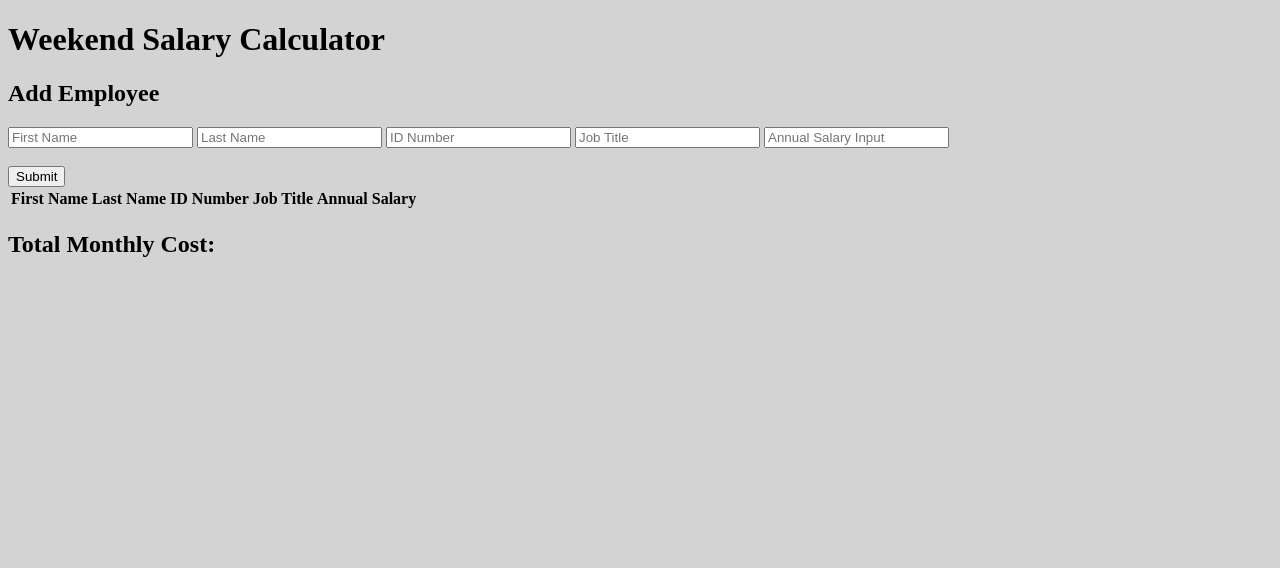
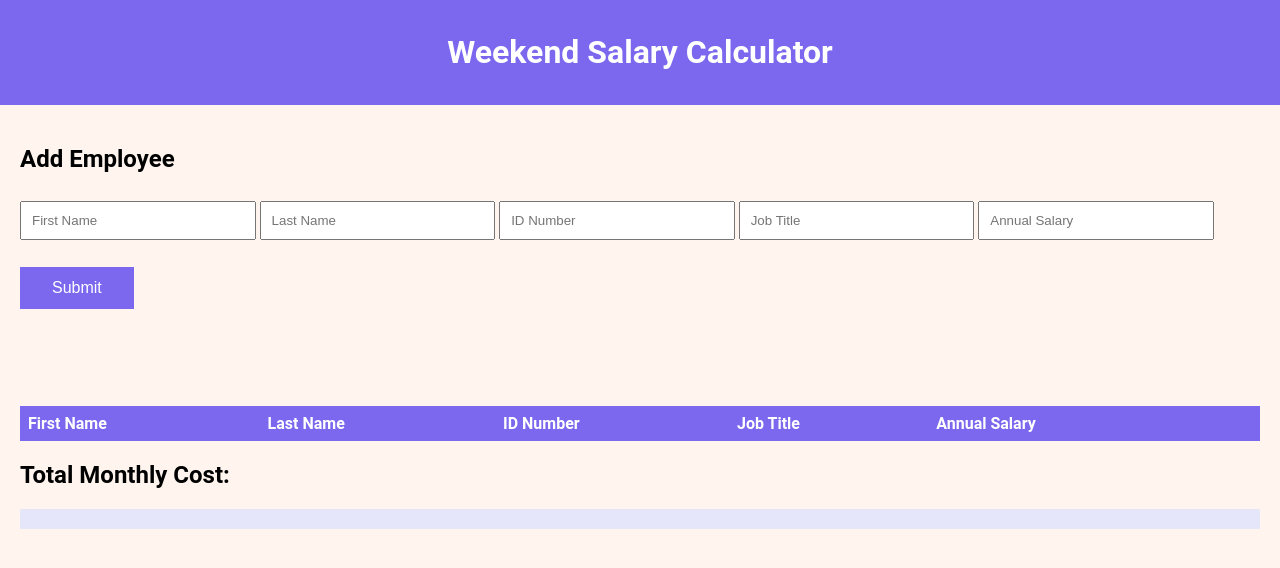
Before and after one commit to jvangilder21/weekend-salary-calculator, a plain HTML site: page index.html in a window 1280 px wide. Drawn offline with Linux system fonts and the light colour scheme.

Commit message:
added css

```diff
--- a/client.js
+++ b/client.js
@@ -92,9 +92,6 @@ function removeRow(event){
 /*
 ## Stretch Mode
 
-Add styling or extra functionality that fits with the theme
-of this assignment.
-
 Once the employee is deleted, update the _Total Monthly
 Cost_ section on the page to reflect the employee's
 removal. _HINT:_ You will need to figure out which employee
--- a/index.html
+++ b/index.html
@@ -7,21 +7,29 @@
     <link rel="stylesheet" type="text/css" media="screen" href="style.css" />
 </head>
 <body>
-    <h1>Weekend Salary Calculator</h1>
+    <header>
+        <h1>Weekend Salary Calculator</h1>
+    </header>
 
-    <div>
+
+    <div id="content">
         <h2>Add Employee</h2>
         <form id="employeeInfoForm" onSubmit="submitForm(event)">
             <input id="firstNameInput" placeholder="First Name" type="text"/>
             <input id="lasttNameInput" placeholder="Last Name" type="text"/>
             <input id="idInput" placeholder="ID Number" type="text"/>
             <input id="titleInput" placeholder="Job Title" type="text"/>
-            <input id="salaryInput" placeholder="Annual Salary Input" type="Number"/>
+            <input id="salaryInput" placeholder="Annual Salary" type="number"/>
             <br>
             <br>
             <input type="submit"/>
         </form>
+        <br>
+        <br>
+        <br>
     </div>
+
+    <section id="content1">
     <table id="employeeTable">
         <thead>
             <tr>
@@ -43,7 +51,7 @@
     <div id="totalMonthlyCost">
 
     </div>
-
+    </section>
     <script src="client.js"></script>
 </body>
 </html>
--- a/style.css
+++ b/style.css
@@ -1,3 +1,72 @@
-body{
-    background-color: lightgrey;
+
+html,
+body {
+    background-color:seashell;
+    margin: 0;
+    padding: 0;
+    font-family: 'Roboto', sans-serif;
 }
+#content {
+    padding: 20px;
+}
+#content1 {
+    padding: 20px;
+}
+input[type=text] {
+    width: 19%;
+    padding: 10px 10px;
+    margin: 8px 0;
+    box-sizing: border-box;
+}
+input[type=number] {
+    width: 19%;
+    padding: 10px 10px;
+    margin: 8px 0;
+    box-sizing: border-box;
+}
+
+table {
+    border-collapse: collapse;
+    width: 100%;
+
+}
+th,
+td {
+    text-align: left;
+    padding: 8px;
+}
+tr:nth-child(even) {
+    background-color:lavender;
+}
+th {
+    background-color:mediumslateblue;
+    color: white;
+}
+
+header {
+    text-align: center;
+    background-color:mediumslateblue;
+    border: none;
+    color: white;
+    padding: 12px 32px;
+}
+
+input[type=submit] {
+    background-color:mediumslateblue;
+    border: none;
+    color: white;
+    padding: 12px 32px;
+    text-align: center;
+    text-decoration: none;
+    display: inline-block;
+    font-size: 16px;
+    cursor: pointer;
+}
+#totalMonthlyCost {
+    width: 100%;
+    padding: 10px 10px;
+    margin: 8px 0;
+    box-sizing: border-box;
+    background-color:lavender;
+
+}
```
